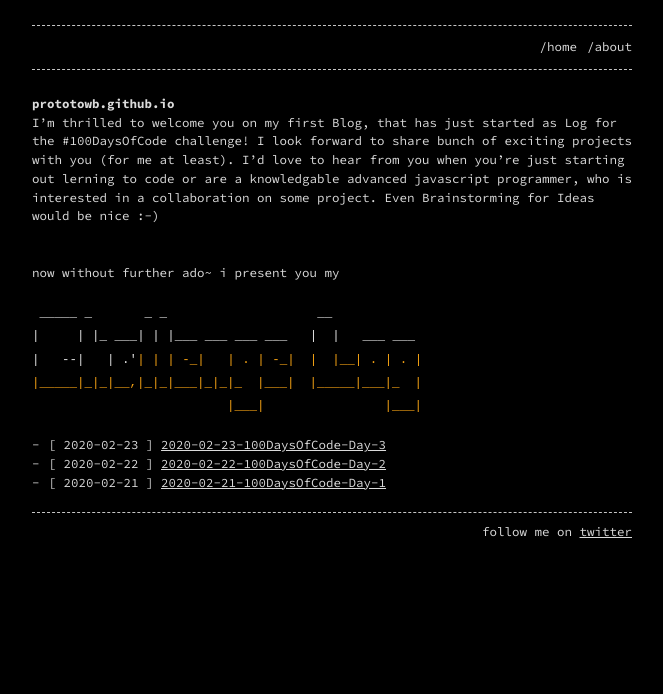
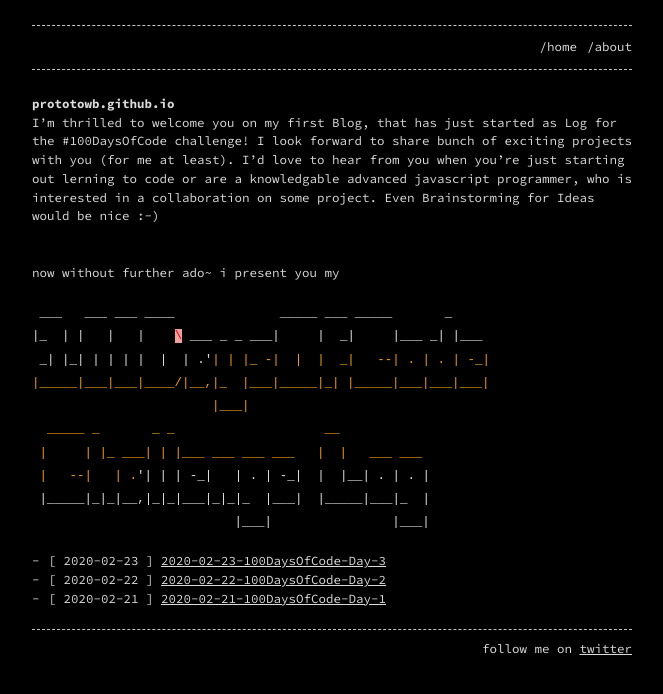
Before and after one commit to prototowb/prototowb.github.io, a Jekyll site: the page built from index.md, in a window 1280 px wide. Shown: the top 694 px of the page, without its empty margins (308-971 px from the left). Built offline with Jekyll 4.4.1, drawn with Linux system fonts in a browser that asks for light colours.

````diff
--- a/index.md
+++ b/index.md
@@ -11,9 +11,14 @@ I'm thrilled to welcome you on my first Blog, that has just started as Log for t
 now without further ado~ i present you my
 <br>
  ```javascript
- _____ _       _ _                    __
-|     | |_ ___| | |___ ___ ___ ___   |  |   ___ ___
-|   --|   | .'| | | -_|   | . | -_|  |  |__| . | . |
-|_____|_|_|__,|_|_|___|_|_|_  |___|  |_____|___|_  |
-                          |___|                |___|
+ ___   ___ ___ ____              _____ ___ _____       _
+|_  | |   |   |    \ ___ _ _ ___|     |  _|     |___ _| |___
+ _| |_| | | | |  |  | .'| | |_ -|  |  |  _|   --| . | . | -_|
+|_____|___|___|____/|__,|_  |___|_____|_| |_____|___|___|___|
+                        |___|
+  _____ _       _ _                    __
+ |     | |_ ___| | |___ ___ ___ ___   |  |   ___ ___
+ |   --|   | .'| | | -_|   | . | -_|  |  |__| . | . |
+ |_____|_|_|__,|_|_|___|_|_|_  |___|  |_____|___|_  |
+                           |___|                |___|
 ```
````
